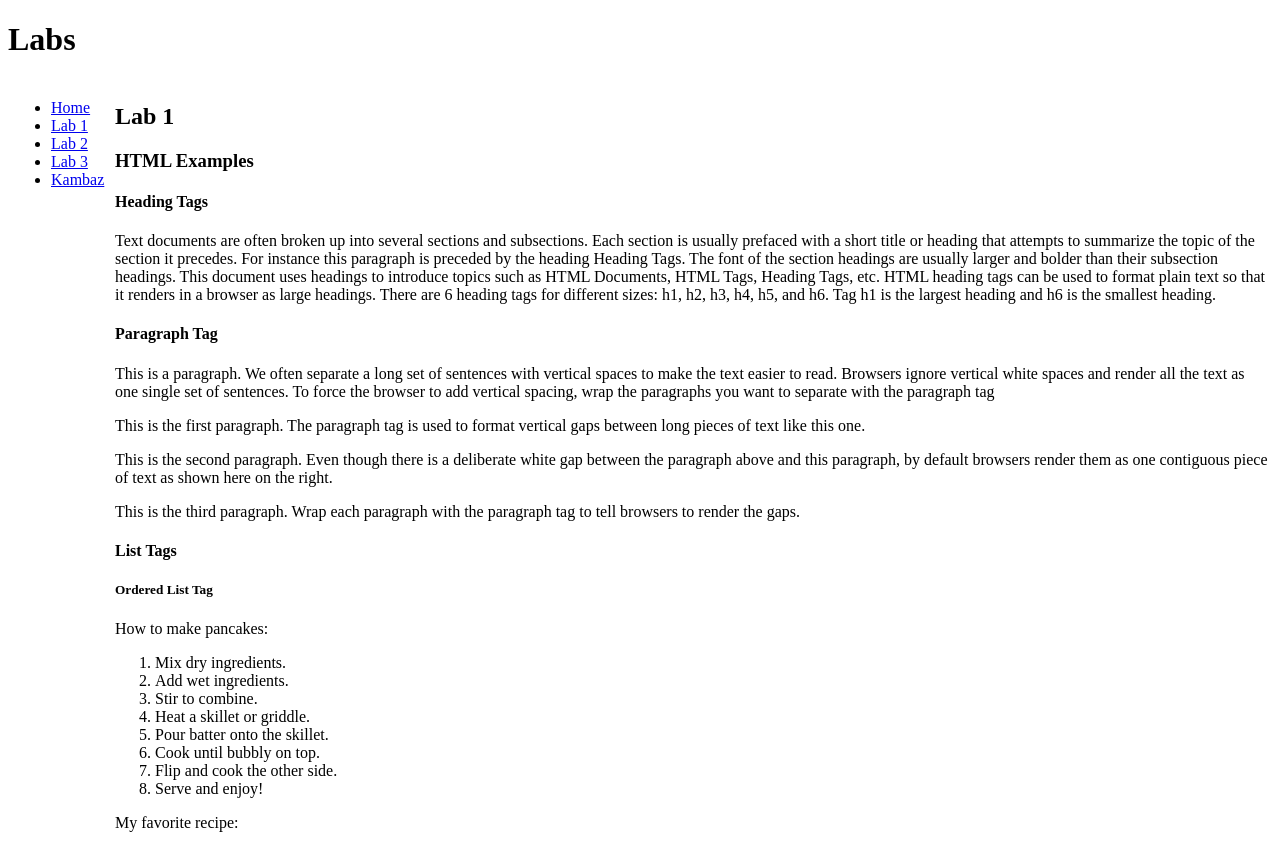
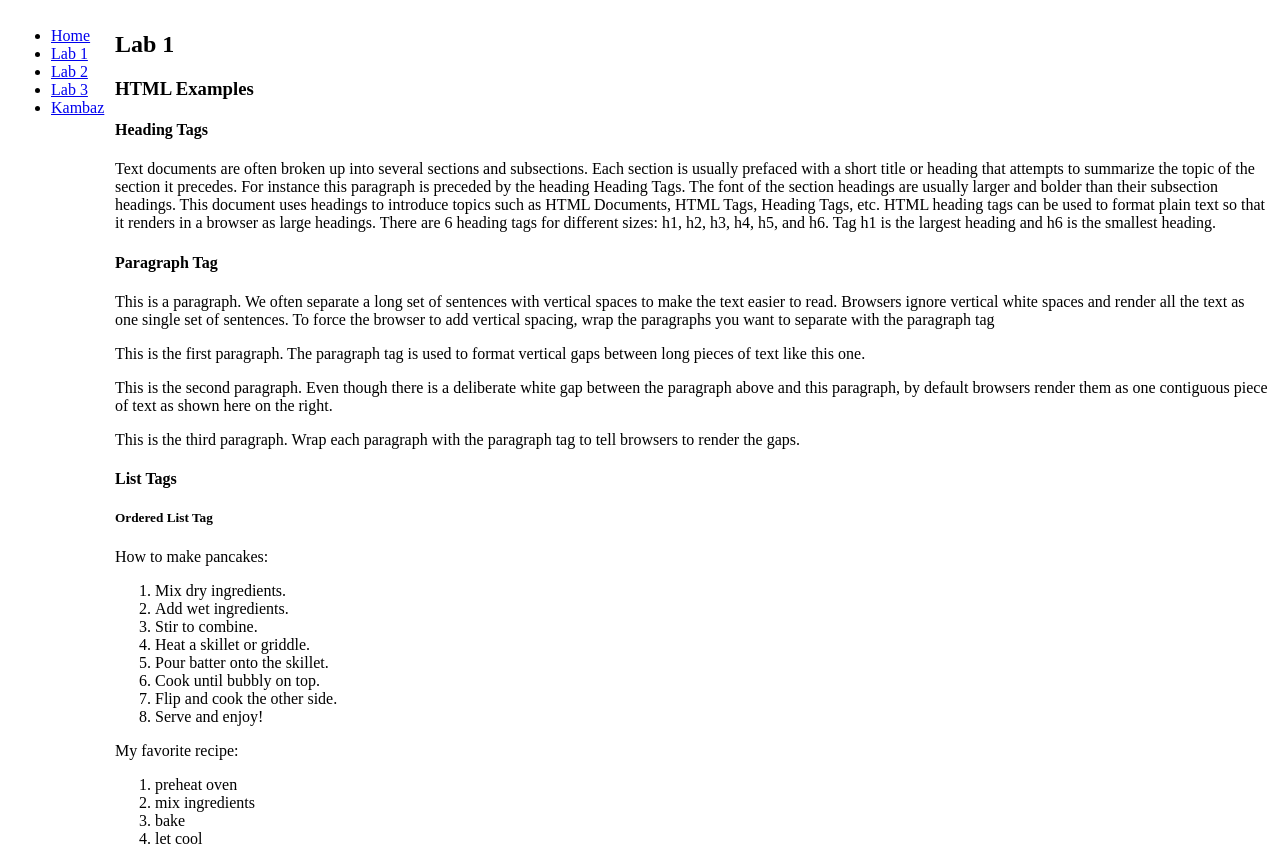
Before and after one commit to jess-hollander/kambaz-next-js, a Next.js app: page /Labs/Lab1 in a window 1280 px wide. Shown: the top 846 px of the page. Built offline with nearby package versions, Linux system fonts and the light colour scheme.

Commit message:
rearrange lab homepage

```diff
--- a/app/Labs/layout.tsx
+++ b/app/Labs/layout.tsx
@@ -5,7 +5,6 @@ export default function LabsLayout({ children }:
     Readonly<{ children: ReactNode }>) {
     return (
         <div>
-            <h1>Labs</h1>
             <table>
                 <tbody>
                     <tr>
@@ -16,6 +15,7 @@ export default function LabsLayout({ children }:
                     </tr>
                 </tbody>
             </table>
+            <h1>Labs</h1>
         </div>
     );
 }
```
